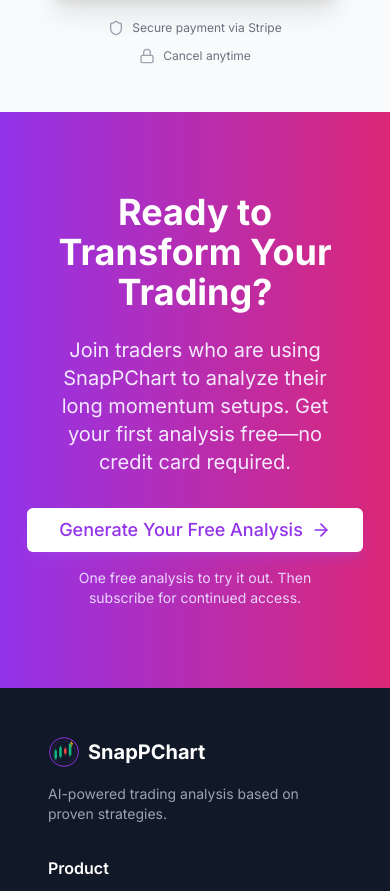
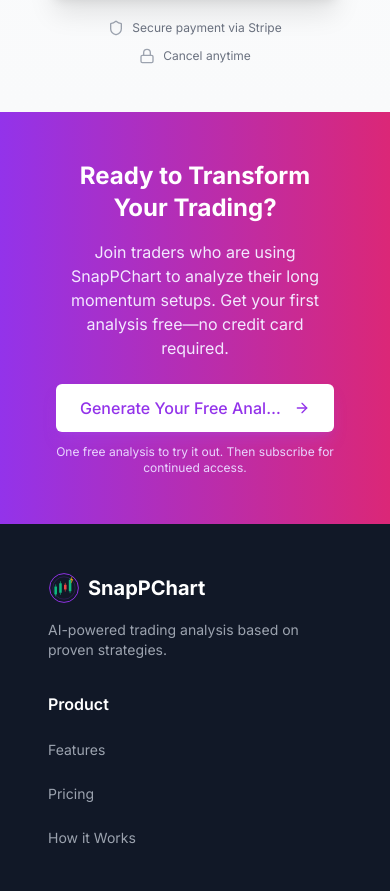
Before and after one commit to bengit96/snapstock, a Next.js app: page / in a window 390 px wide. Shown: the part 8626-9517 px from the top of the page. Built offline with nearby package versions, Linux system fonts and the light colour scheme; no server answers; the database is empty.

Commit message:
refactor: update login redirection paths and enhance login modal functionality with success callback

```diff
--- a/app/(auth)/login/page.tsx
+++ b/app/(auth)/login/page.tsx
@@ -20,7 +20,7 @@
   const searchParams = useSearchParams();
   const router = useRouter();
   const { data: session, status } = useSession();
-  const callbackUrl = searchParams.get("callbackUrl") || ROUTES.home;
+  const callbackUrl = searchParams.get("callbackUrl") || ROUTES.dashboard;
 
   // Handle authentication state changes
   useEffect(() => {
@@ -82,7 +82,7 @@
           <CardContent className="pt-6 flex flex-col items-center gap-4">
             <Loader2 className="w-8 h-8 animate-spin text-purple-600" />
             <p className="text-sm text-gray-600 dark:text-gray-400">
-              Redirecting to home...
+              Redirecting to dashboard...
             </p>
           </CardContent>
         </Card>
--- a/app/(marketing)/pricing/page.tsx
+++ b/app/(marketing)/pricing/page.tsx
@@ -99,11 +99,11 @@
 
         {/* Pricing Cards */}
         <div className="grid md:grid-cols-3 gap-8 max-w-5xl mx-auto">
-          {PRICING_PLANS.map((plan) => (
+          {PRICING_PLANS.filter((plan) => plan.tier !== "free").map((plan) => (
             <PricingCard
               key={plan.tier}
               {...plan}
-              onSubscribe={() => handleSubscribe(plan.tier)}
+              onSubscribe={() => handleSubscribe(plan.tier as "monthly" | "yearly" | "lifetime")}
               isLoading={loadingTier === plan.tier}
             />
           ))}
--- a/app/analyze/page.tsx
+++ b/app/analyze/page.tsx
@@ -24,23 +24,36 @@
 
       // If already authenticated, redirect to protected analyze page
       if (status === "authenticated") {
+        console.log('🔄 Already authenticated, redirecting to dashboard/analyze');
         setIsRedirecting(true);
         router.push("/dashboard/analyze");
       } else if (status === "unauthenticated") {
         // Show login modal for unauthenticated users
+        console.log('🔐 Not authenticated, showing login modal');
         setIsLoginModalOpen(true);
       }
     } else {
       // No image uploaded, redirect to home
+      console.log('❌ No pending image, redirecting to home');
       router.push("/");
     }
   }, [status, router]);
+
+  // Handle successful login
+  const handleLoginSuccess = () => {
+    console.log('✅ Login successful, redirecting to dashboard/analyze');
+    setIsLoginModalOpen(false);
+    setIsRedirecting(true);
+    // Redirect to dashboard analyze page where the pending image will be processed
+    router.push("/dashboard/analyze");
+  };
 
   // Handle login modal close
   const handleLoginModalChange = (open: boolean) => {
     setIsLoginModalOpen(open);
     if (!open && status === "unauthenticated") {
       // User closed modal without logging in - redirect to home
+      console.log('❌ Login modal closed without authentication');
       sessionStorage.removeItem("pendingAnalysisImageUrl");
       router.push("/");
     }
@@ -138,6 +151,7 @@
         open={isLoginModalOpen}
         onOpenChange={handleLoginModalChange}
         callbackUrl="/dashboard/analyze"
+        onSuccess={handleLoginSuccess}
       />
     </div>
   );
--- a/components/home/cta-section.tsx
+++ b/components/home/cta-section.tsx
@@ -21,14 +21,14 @@
   const { handleGetStarted } = useGetStarted()
 
   return (
-    <section className="py-20 px-4 bg-gradient-to-r from-purple-600 to-pink-600">
+    <section className="py-12 sm:py-16 md:py-20 px-4 bg-gradient-to-r from-purple-600 to-pink-600">
       <div className="container mx-auto text-center">
         <motion.h2
           initial={{ opacity: 0, y: 20 }}
           whileInView={{ opacity: 1, y: 0 }}
           viewport={{ once: true, margin: "-100px", amount: 0.5 }}
           transition={{ duration: 0.5 }}
-          className="text-4xl font-bold text-white mb-6"
+          className="text-2xl sm:text-3xl md:text-4xl font-bold text-white mb-4 sm:mb-6 px-2"
         >
           {title}
         </motion.h2>
@@ -37,7 +37,7 @@
           whileInView={{ opacity: 1, y: 0 }}
           viewport={{ once: true, margin: "-100px", amount: 0.5 }}
           transition={{ delay: 0.1, duration: 0.5 }}
-          className="text-xl text-purple-100 mb-8 max-w-2xl mx-auto"
+          className="text-base sm:text-lg md:text-xl text-purple-100 mb-6 sm:mb-8 max-w-2xl mx-auto px-2"
         >
           {description}
         </motion.p>
@@ -46,15 +46,15 @@
           whileInView={{ opacity: 1, scale: 1 }}
           viewport={{ once: true, margin: "-100px", amount: 0.5 }}
           transition={{ delay: 0.2, duration: 0.5 }}
-          className="flex justify-center px-4"
+          className="flex justify-center px-2"
         >
-          <motion.div whileHover={{ scale: 1.05 }} whileTap={{ scale: 0.95 }}>
+          <motion.div whileHover={{ scale: 1.05 }} whileTap={{ scale: 0.95 }} className="w-full sm:w-auto">
             <Button
               size="lg"
               onClick={handleGetStarted}
-              className="bg-white text-purple-600 hover:bg-gray-100 text-lg px-8 w-auto min-w-[280px] shadow-lg shadow-purple-500/25"
+              className="bg-white text-purple-600 hover:bg-gray-100 text-base sm:text-lg px-6 sm:px-8 w-full sm:w-auto sm:min-w-[280px] shadow-lg shadow-purple-500/25 h-12 sm:h-auto"
             >
-              {buttonText} <ArrowRight className="ml-2 h-5 w-5" />
+              <span className="truncate">{buttonText}</span> <ArrowRight className="ml-2 h-4 w-4 sm:h-5 sm:w-5 flex-shrink-0" />
             </Button>
           </motion.div>
         </motion.div>
@@ -64,7 +64,7 @@
             whileInView={{ opacity: 1 }}
             viewport={{ once: true, margin: "-100px", amount: 0.5 }}
             transition={{ delay: 0.3, duration: 0.5 }}
-            className="text-purple-200 text-sm mt-4"
+            className="text-purple-200 text-xs sm:text-sm mt-3 sm:mt-4 px-2"
           >
             {subtext}
           </motion.p>
--- a/components/home/risk-banner.tsx
+++ b/components/home/risk-banner.tsx
@@ -9,39 +9,35 @@
   const [isVisible, setIsVisible] = useState(true)
 
   useEffect(() => {
-    // Auto-dismiss after 3 seconds on mobile devices
-    const isMobile = window.innerWidth < 768
+    // Auto-dismiss after 3 seconds on all devices
+    const timer = setTimeout(() => {
+      setIsVisible(false)
+    }, 3000)
 
-    if (isMobile) {
-      const timer = setTimeout(() => {
-        setIsVisible(false)
-      }, 3000)
-
-      return () => clearTimeout(timer)
-    }
+    return () => clearTimeout(timer)
   }, [])
 
   if (!isVisible) return null
 
   return (
-    <div className="fixed top-[73px] w-full bg-yellow-50 dark:bg-yellow-900/20 border-b border-yellow-200 dark:border-yellow-800 py-3 px-4 z-40">
+    <div className="fixed top-[73px] w-full bg-yellow-50 dark:bg-yellow-900/20 border-b border-yellow-200 dark:border-yellow-800 py-2 sm:py-3 px-2 sm:px-4 z-40">
       <div className="container mx-auto">
-        <div className="flex items-center justify-center gap-3 text-sm text-yellow-800 dark:text-yellow-200 relative">
-          <AlertTriangle className="w-4 h-4 flex-shrink-0" />
-          <p className="text-center flex-1">
-            <strong>Risk Disclaimer:</strong> Trading involves substantial risk of loss. This tool is for educational purposes only and does not provide financial advice.{' '}
-            <Link href={ROUTES.disclaimer} className="underline hover:no-underline font-semibold">
-              Read full disclaimer
+        <div className="flex items-center justify-center gap-2 sm:gap-3 text-xs sm:text-sm text-yellow-800 dark:text-yellow-200 relative">
+          <AlertTriangle className="w-3 h-3 sm:w-4 sm:h-4 flex-shrink-0" />
+          <p className="text-center flex-1 leading-tight sm:leading-normal">
+            <strong className="font-semibold">Risk Disclaimer:</strong> Trading involves substantial risk of loss. This tool is for educational purposes only.{' '}
+            <Link href={ROUTES.disclaimer} className="underline hover:no-underline font-semibold whitespace-nowrap">
+              Read more
             </Link>
           </p>
 
-          {/* Close button - only show on mobile */}
+          {/* Close button */}
           <button
             onClick={() => setIsVisible(false)}
-            className="md:hidden p-1 hover:bg-yellow-100 dark:hover:bg-yellow-800/30 rounded-full transition-colors"
+            className="p-1 hover:bg-yellow-100 dark:hover:bg-yellow-800/30 rounded-full transition-colors flex-shrink-0"
             aria-label="Close risk disclaimer"
           >
-            <X className="w-4 h-4" />
+            <X className="w-3 h-3 sm:w-4 sm:h-4" />
           </button>
         </div>
       </div>
--- a/components/modals/login-modal.tsx
+++ b/components/modals/login-modal.tsx
@@ -1,6 +1,6 @@
 'use client'
 
-import { usePathname } from 'next/navigation'
+import { usePathname, useRouter } from 'next/navigation'
 import {
   Dialog,
   DialogContent,
@@ -20,11 +20,22 @@
 
 export function LoginModal({ open, onOpenChange, callbackUrl, onSuccess }: LoginModalProps) {
   const pathname = usePathname()
+  const router = useRouter()
   const redirectUrl = callbackUrl || pathname
 
   const handleLoginSuccess = () => {
+    console.log('🎯 LoginModal: Login successful, redirecting to:', redirectUrl)
     onOpenChange(false)
-    onSuccess?.()
+
+    // If onSuccess is provided, call it instead of redirecting
+    if (onSuccess) {
+      onSuccess()
+    } else if (redirectUrl) {
+      // Small delay to allow session to be established
+      setTimeout(() => {
+        router.push(redirectUrl)
+      }, 500)
+    }
   }
 
   return (
@@ -45,7 +56,7 @@
         </DialogHeader>
 
         <div className="mt-4">
-          <LoginForm redirectTo={redirectUrl} onSuccess={handleLoginSuccess} />
+          <LoginForm onSuccess={handleLoginSuccess} />
         </div>
       </DialogContent>
     </Dialog>
```
